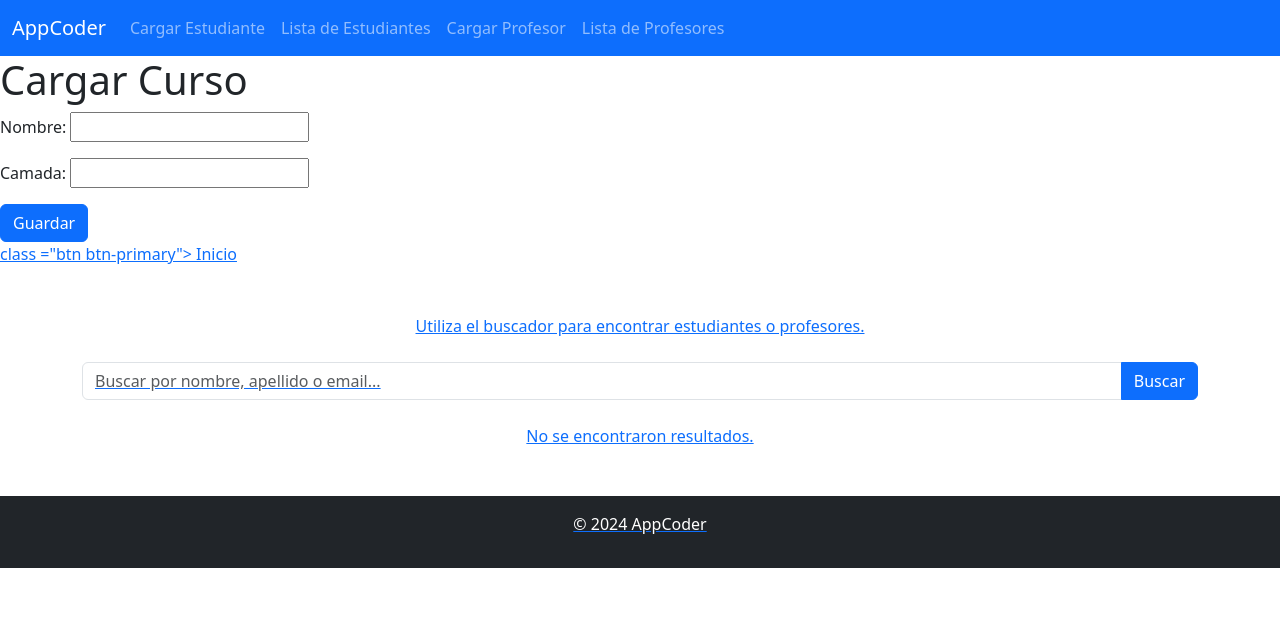
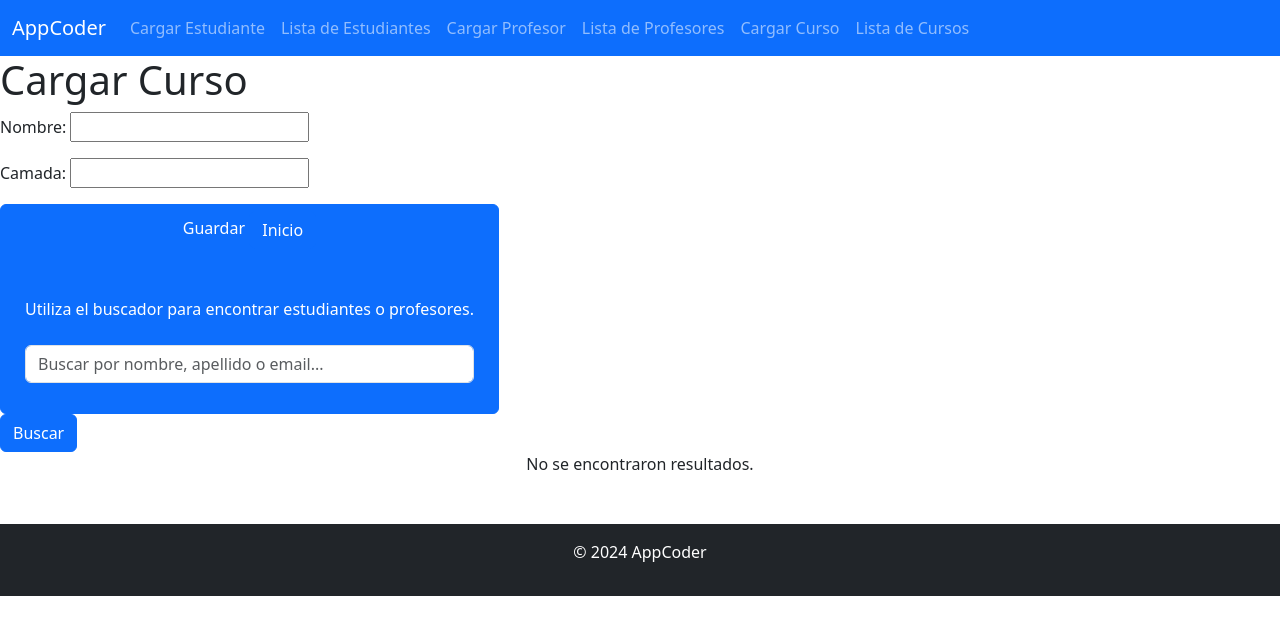
Before and after one commit to valleseduardo/projecto1, a Django app: page /cargar_curso/ in a window 1280 px wide. Shown: the top 635 px of the page. Run offline with Django 5.2, Linux system fonts and the light colour scheme.

Commit message:
edu final

```diff
--- a/templates/AppCoder/curso_form.html
+++ b/templates/AppCoder/curso_form.html
@@ -12,7 +12,7 @@
 <form method="post">
     {% csrf_token %}
     {{form.as_p}}
-    <button type="submit" class="btn btn-primary">Guardar</button>
+    <button type="submit" class="btn btn-primary">Guardar</a>
     </form>
-    <a href=""{% url "index" %}> class ="btn btn-primary"> Inicio
+    <a href="{% url "index" %}" class="btn btn-primary"> Inicio</a>
 {% endblock %}
--- a/templates/AppCoder/index.html
+++ b/templates/AppCoder/index.html
@@ -27,6 +27,12 @@
                     <li class="nav-item">
                         <a class="nav-link" href="{% url 'lista_profesores' %}">Lista de Profesores</a>
                     </li>
+                    <li class="nav-item">
+                        <a class="nav-link" href="{% url 'cargar_curso' %}">Cargar Curso</a>
+                    </li>
+                    <li class="nav-item">
+                        <a class="nav-link" href="{% url 'lista_cursos' %}">Lista de Cursos</a>
+                    </li>
                 </ul>
             </div>
         </div>
@@ -53,6 +59,16 @@
                         <p class="card-text">Agrega nuevos profesores o consulta la lista de profesores existentes.</p>
                         <a href="{% url 'cargar_profesor' %}" class="btn btn-primary">Cargar Profesor</a>
                         <a href="{% url 'lista_profesores' %}" class="btn btn-secondary">Ver Lista</a>
+                    </div>
+                </div>
+            </div>
+            <div class="col-md-6">
+                <div class="card">
+                    <div class="card-body">
+                        <h5 class="card-title">Gestión de Cursos</h5>
+                        <p class="card-text">Agrega nuevos cursos o consulta la lista de cursos existentes.</p>
+                        <a href="{% url 'cargar_curso' %}" class="btn btn-primary">Cargar Curso</a>
+                        <a href="{% url 'lista_cursos' %}" class="btn btn-secondary">Ver Lista</a>
                     </div>
                 </div>
             </div>
@@ -87,7 +103,7 @@
                         <tr>
                             <td>{{ resultado.nombre }}</td>
                             <td>{{ resultado.apellido }}</td>
-                            {% comment %} <td>{{ resultado.email }}</td> {% endcomment %}
+                            <td>{{ resultado.email }}</td>
                             <td>
                                 {% if resultado.profesion %}
                                     Profesor
--- a/templates/AppCoder/lista_cursos.html
+++ b/templates/AppCoder/lista_cursos.html
@@ -3,14 +3,14 @@
 
 <title>
     {% block titulo %}
-        Listar Cursos
+        Lista de Cursos
     {% endblock %}
 </title>
 
 {% block cuerpo %}
     <h1>Lista de Cursos</h1>
     <ul>
-    {% for curso in cusos%}
+        {% for curso in cursos%}
             <li>{{curso.nombre}} {{curso.camada}}</li>
         {% endfor %}
     </ul>
```
Also changed, not shown: db.sqlite3. Lines whose indentation alone changed are shown as unchanged.
